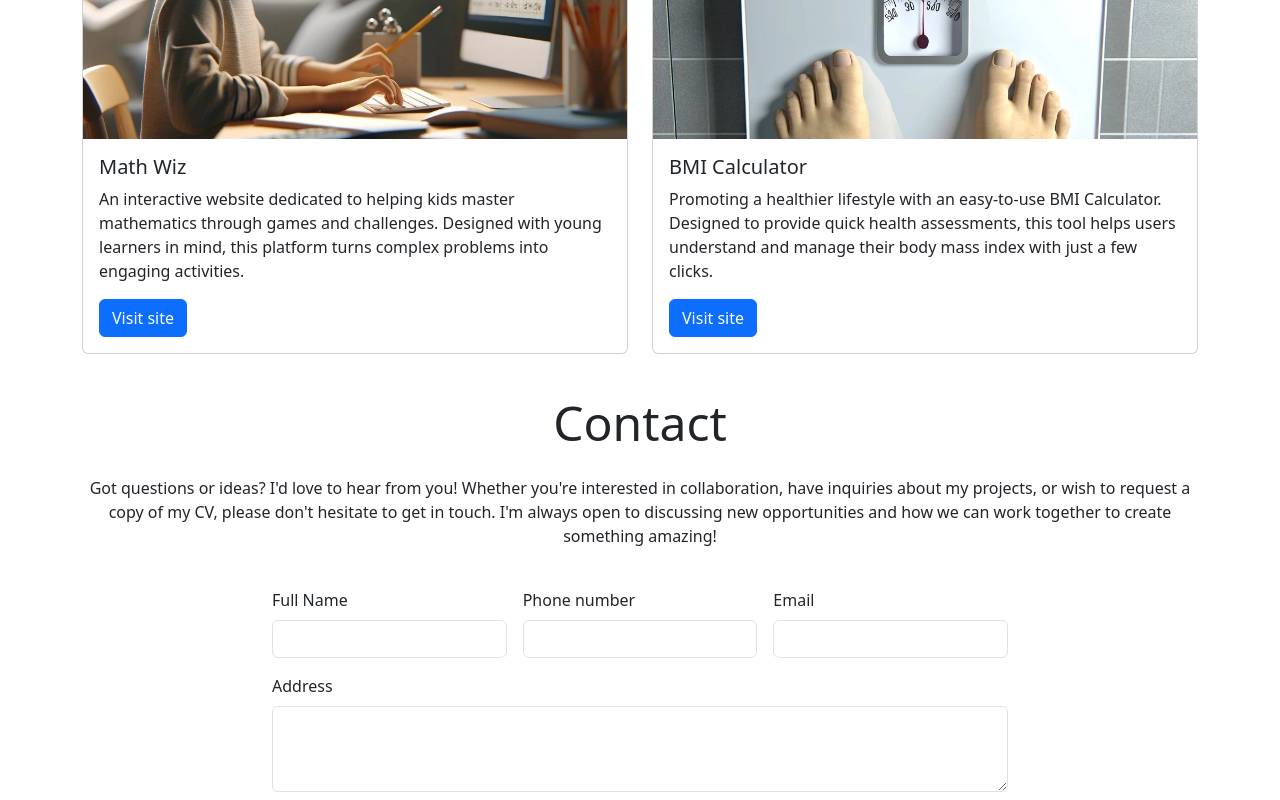
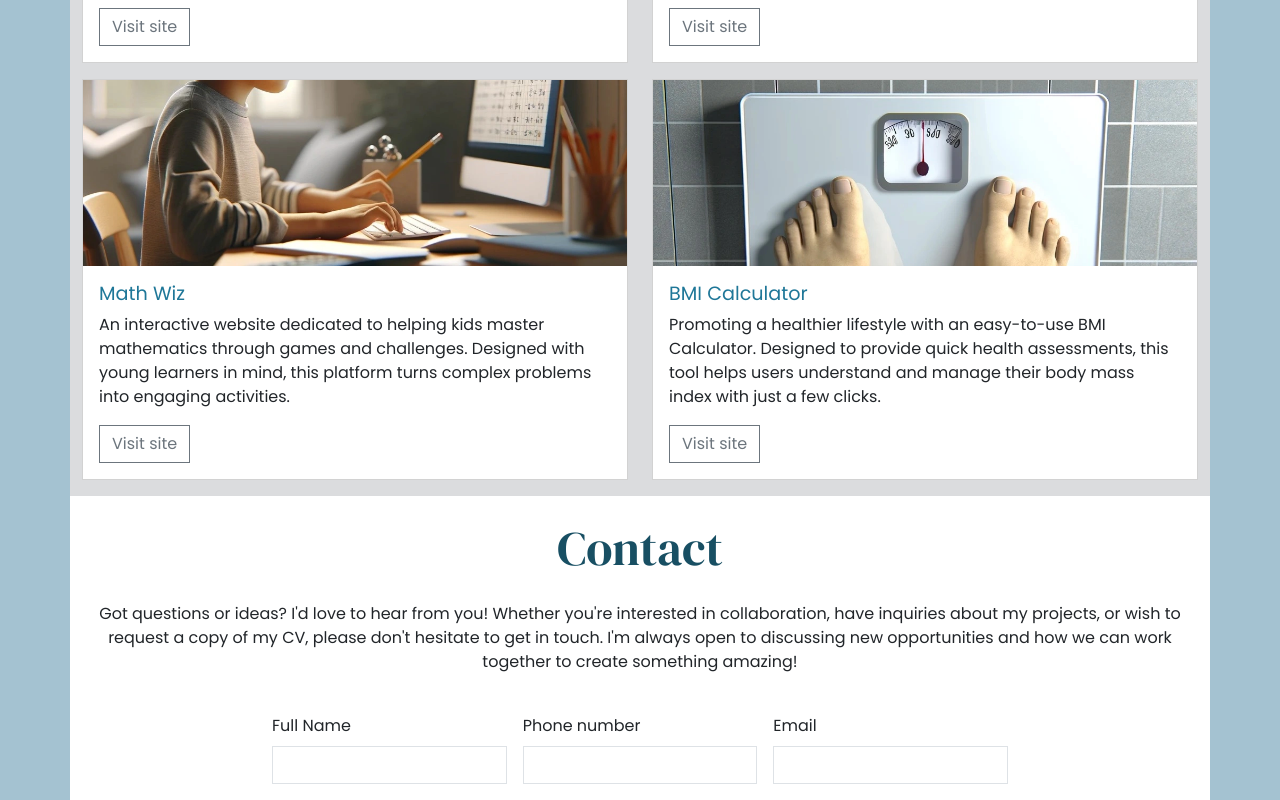
Before and after one commit to sheenaanto/portfolio_project, a plain HTML site: page index.html in a window 1280 px wide. Shown: the part 1500-2300 px from the top of the page. Drawn offline with nearby package versions, Linux system fonts and the light colour scheme; files that its build step writes are made by us from their sources.

Commit message:
Remove rounded corners

```diff
--- /dev/null
+++ b/assets/css/style.css
@@ -0,0 +1,78 @@
+/*
+    #a4c2d1; egg blue
+    #dbdcde; light grey
+    #1f7798; mid-blue
+    #184f63; dark-blue
+*/
+
+/* global styles */
+
+@import url('https://fonts.googleapis.com/css2?family=DM+Serif+Display:ital@0;1&family=Poppins&display=swap');
+
+body {
+    font-family: "Poppins", sans-serif;
+    background-color: #a4c2d1; /* egg blue */
+}
+
+h1,
+h2 {
+    font-family: "DM Serif Display", serif;
+    color: #184f63; /* dark-blue */
+}
+
+.sharp-corners,
+.sharp-corners * {
+    border-radius: 0;
+}
+
+/* About section */
+
+#about {
+    background-color: white;
+}
+
+/* Portfolio */
+
+#portfolio {
+    background-color: #dbdcde; /* light grey */
+}
+
+#portfolio .card-title {
+    color: #1f7798; /* mid blue */
+    font-size: 1.2rem;
+}
+
+#portfolio .btn-outline-secondary:hover {
+    background-color: #1f7798; /* mid blue */
+}
+
+#portfolio .card-text {
+    min-height: 120px;
+}
+
+/* Contact section */
+
+#contact {
+    background-color: white;
+}
+
+/* Header */
+
+#hero {
+    background-color: #dbdcde; /* light grey */
+    background-image: url("../images/background.webp");
+    background-size: cover;
+    background-position: 50% 70%;
+    min-height: 500px;
+    padding: 5% 7%;
+}
+
+/* Media queries */
+
+/* Use Bootstrap breakpoint for XL screens */
+@media screen and (min-width: 1200px) {
+    /* Fixes all portfolio cards being too tall on xl screens */
+    #portfolio .card-text {
+        min-height: auto;
+    }
+}
--- a/index.html
+++ b/index.html
@@ -11,6 +11,8 @@
       integrity="sha384-sRIl4kxILFvY47J16cr9ZwB07vP4J8+LH7qKQnuqkuIAvNWLzeN8tE5YBujZqJLB"
       crossorigin="anonymous"
     />
+    <!-- Custom CSS stylesheet     -->
+    <link rel="stylesheet" href="assets/css/style.css" />
 
     <title>Mei Wong | Software Developer</title>
   </head>
@@ -52,7 +54,7 @@
       <!-- section with hero image -->
       <section class="row">
         <!-- text-center class used to centre all text inside column -->
-        <div class="col-12 text-center">
+        <div class="col-12 text-center sharp-corners">
           <h1 class="display-4 my-4">Mei Wong</h1>
           <!-- mb-5 gives extra margin spacing under subheading -->
           <h2 class="display-6 mb-5">Software Developer</h2>
@@ -90,7 +92,7 @@
           aria-hidden="true"
         >
           <div class="modal-dialog modal-lg">
-            <div class="modal-content">
+            <div class="modal-content sharp-corners">
               <div class="modal-header">
                 <h1 class="modal-title fs-5" id="exampleModalLabel">
                   Modal title
@@ -118,7 +120,7 @@
                     <input type="email" class="form-control" id="inputEmail" />
                   </div>
                   <div class="col-12 mb-4">
-                    <button type="submit" class="btn btn-primary">
+                    <button type="submit" class="btn btn-primary sharp-corners">
                       Sign up!
                     </button>
                   </div>
@@ -177,7 +179,7 @@
             <h2 class="display-5">Portfolio</h2>
           </div>
           <div class="col-12 col-md-6">
-            <div class="card mb-3">
+            <div class="card mb-3 sharp-corners">
               <img
                 src="assets/images/wags-and-walks.webp"
                 class="card-img-top"
@@ -191,12 +193,12 @@
                   for dogs, this site showcases convenient scheduling options
                   and services.
                 </p>
-                <a href="#" class="btn btn-primary">Visit site</a>
+                <a href="#" class="btn btn-outline-secondary">Visit site</a>
               </div>
             </div>
           </div>
           <div class="col-12 col-md-6">
-            <div class="card mb-3">
+            <div class="card mb-3 sharp-corners">
               <img
                 src="assets/images/we-wellness.webp"
                 class="card-img-top"
@@ -210,12 +212,12 @@
                   nutritional guidance, users can find everything they need to
                   nurture their body, mind, and spirit.
                 </p>
-                <a href="#" class="btn btn-primary">Visit site</a>
+                <a href="#" class="btn btn-outline-secondary">Visit site</a>
               </div>
             </div>
           </div>
           <div class="col-12 col-md-6">
-            <div class="card mb-3">
+            <div class="card mb-3 sharp-corners">
               <img
                 src="assets/images/math-wiz.webp"
                 class="card-img-top"
@@ -229,12 +231,12 @@
                   learners in mind, this platform turns complex problems into
                   engaging activities.
                 </p>
-                <a href="#" class="btn btn-primary">Visit site</a>
+                <a href="#" class="btn btn-outline-secondary">Visit site</a>
               </div>
             </div>
           </div>
           <div class="col-12 col-md-6">
-            <div class="card mb-3">
+            <div class="card mb-3 sharp-corners">
               <img
                 src="assets/images/bmi-calculator.webp"
                 class="card-img-top"
@@ -248,7 +250,7 @@
                   tool helps users understand and manage their body mass index
                   with just a few clicks.
                 </p>
-                <a href="#" class="btn btn-primary">Visit site</a>
+                <a href="#" class="btn btn-outline-secondary">Visit site</a>
               </div>
             </div>
           </div>
@@ -256,7 +258,7 @@
       </section>
     </main>
     <!-- footer section -->
-    <footer id="contact" class="container">
+    <footer id="contact" class="container sharp-corners">
       <div class="row justify-content-center">
         <div class="col-12 text-center my-4">
           <h2 class="display-5">Contact</h2>
@@ -273,20 +275,32 @@
           <form class="row g-3">
             <div class="col-lg-4">
               <label for="full_name" class="form-label">Full Name</label>
-              <input type="text" class="form-control" id="full_name" />
+              <input
+                type="text"
+                class="form-control sharp-corners"
+                id="full_name"
+              />
             </div>
             <div class="col-lg-4">
               <label for="phone_number" class="form-label">Phone number</label>
-              <input type="number" class="form-control" id="phone_number" />
+              <input
+                type="number"
+                class="form-control sharp-corners"
+                id="phone_number"
+              />
             </div>
             <div class="col-lg-4">
               <label for="inputEmail" class="form-label">Email</label>
-              <input type="email" class="form-control" id="inputEmail" />
+              <input
+                type="email"
+                class="form-control sharp-corners"
+                id="inputEmail"
+              />
             </div>
             <div class="col-12">
               <label for="inputAddress" class="form-label">Address</label>
               <textarea
-                class="form-control"
+                class="form-control sharp-corners"
                 id="inputAddress"
                 rows="3"
               ></textarea>
```
Also changed, not shown: assets/images/background.webp (added).
